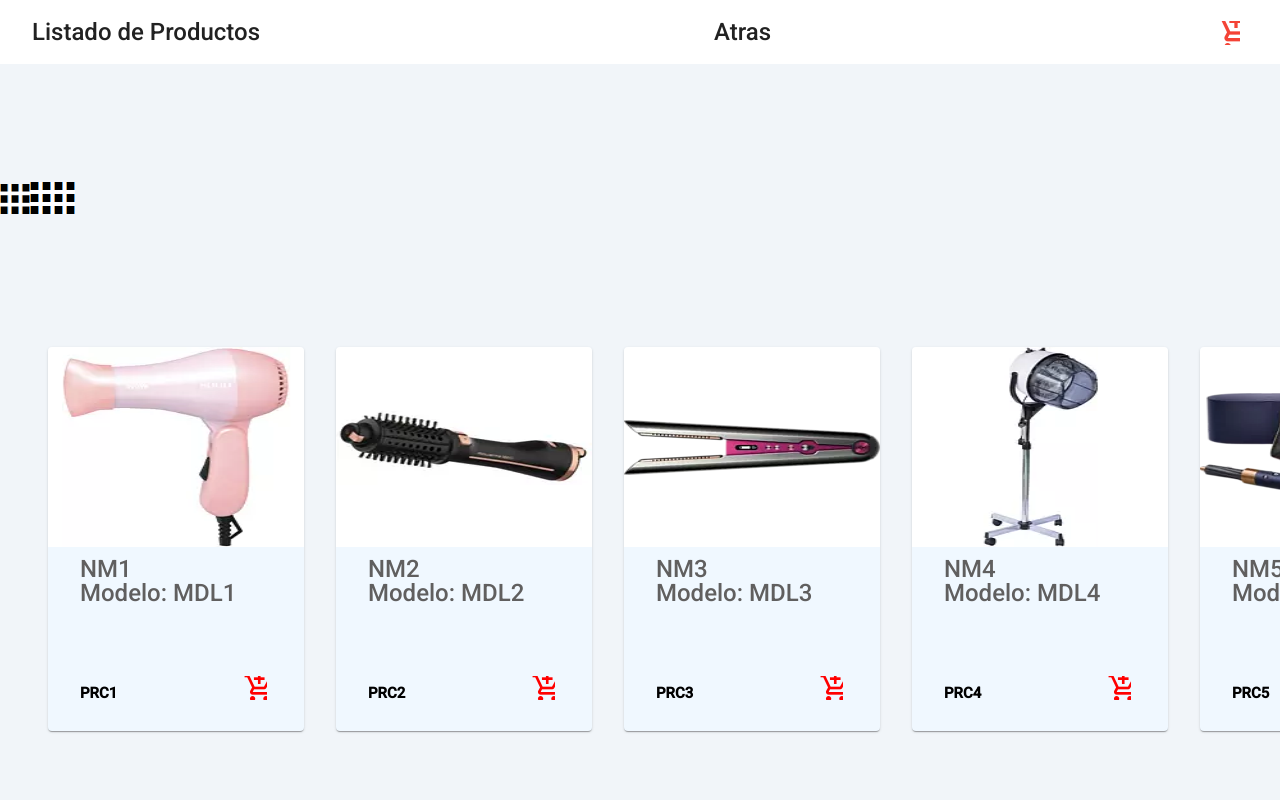
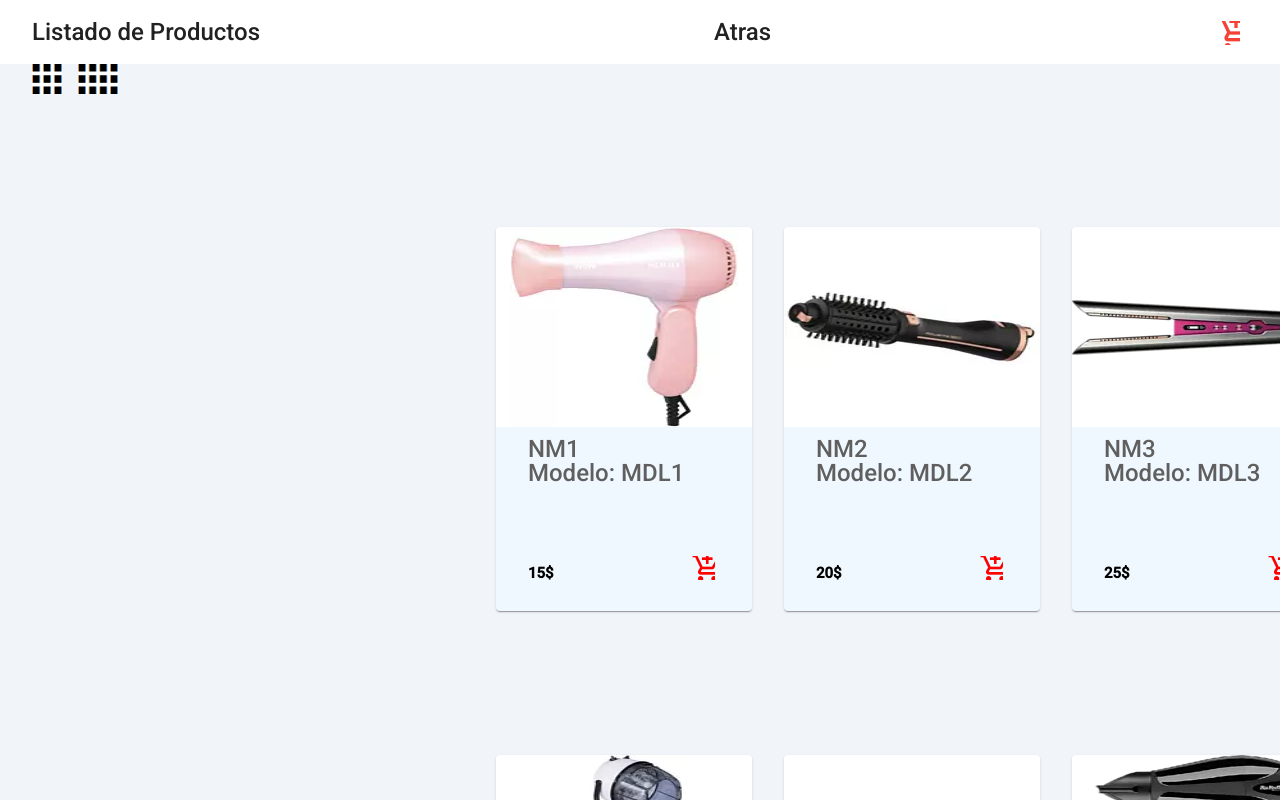
Before and after one commit to AlisaFilon/ComprasOnline, an Angular app: page /listado-productos in a window 1280 px wide. Built offline with nearby package versions, Linux system fonts and the light colour scheme.

Commit message:
db-datos.ts

```diff
--- a/src/app/home/home.component.html
+++ b/src/app/home/home.component.html
@@ -16,7 +16,7 @@
 <div class="home">
   <div class="card-home-principal-total">
     <mat-card class="card-home-principal">
-      <mat-card-title>10</mat-card-title>
+      <mat-card-title>11</mat-card-title>
       <mat-card-subtitle>Total Ventas</mat-card-subtitle>
     </mat-card>
 
--- a/src/app/home/home.component.ts
+++ b/src/app/home/home.component.ts
@@ -1,4 +1,5 @@
 import { Component, OnInit } from '@angular/core';
+
 
 @Component({
   selector: 'app-home',
@@ -7,6 +8,8 @@ import { Component, OnInit } from '@angular/core';
 })
 export class HomeComponent implements OnInit {
 
+
+
   constructor() { }
 
   ngOnInit(): void {
--- a/src/app/products/detalles-producto/detalles-producto.component.html
+++ b/src/app/products/detalles-producto/detalles-producto.component.html
@@ -2,6 +2,11 @@
 <mat-toolbar>
 
   <h1>Producto: Secador Profesional</h1>
+
+  <button mat-icon-button class="example-icon" routerLink="/home">
+    <h1>Atras</h1>
+  </button>
+
   <div class="hteme">
               <button mat-icon-button color="white" routerLink="/formulario">
                 <mat-icon>add_shopping_cart</mat-icon>
--- a/src/app/products/listado-productos/listado-productos.component.css
+++ b/src/app/products/listado-productos/listado-productos.component.css
@@ -18,22 +18,32 @@ font-size: 2.5rem;
 }
 
 
-.listdo-products {
+.listado-products {
   background-color: #F1F5F9;
-  height: 100vh;
+
   display: flex;
   justify-content: center;
   display: flex;
   flex-flow: column wrap;
 
 }
-.list-group-item {
-  flex-direction: row;
-  display: flex;
+
+
+.listado-cards {
+margin-left: 30rem;
+height: 100%;
+width: 1100px;
+
 }
 
-.listad-products-proba {
-display: flex;
+.listado-products-grid {
+
 margin-left: 2rem;
-flex-direction: row;
 }
+.qwerty{
+float:left;
+
+}
+.grid4 {
+margin-left: 1rem;
+}
--- a/src/app/products/listado-productos/listado-productos.component.html
+++ b/src/app/products/listado-productos/listado-productos.component.html
@@ -1,4 +1,4 @@
-<body xmlns="http://www.w3.org/1999/html" xmlns="http://www.w3.org/1999/html">
+<body>
   <mat-toolbar>
        <h1>Listado de Productos</h1>
 
@@ -13,27 +13,18 @@
         </div>
   </mat-toolbar>
 
-  <!--нет изображения на карточках -->
-<!--   <div class="listdo-products">
-        <ul class="list-group">
-          <li class="list-group-item" *ngFor="let card of [0]">
-            <app-product-card *ngFor="let card of [1,2,3,4,5]"> </app-product-card>
-          </li>
-          <img  src="/assets/img/listtres.png" width="30" height="30">
-          <img  src="/assets/img/listquad.png" width="40" height="30">
+  <div class="listado-products">
+      <div class="listado-products-grid">
+        <img onclick="myFunction()" class="grid3" src="/assets/img/listtres.png" width="30" height="30">
+        <img class="grid4" src="/assets/img/listquad.png" width="40" height="30">
 
-        </ul>
-    </div>-->
-
-  <div class="listdo-products">
-      <div class="listado-products-grid">
-          <img  src="/assets/img/listtres.png" width="30" height="30">
-          <img  src="/assets/img/listquad.png">
       </div>
 
 
-   <div class="listad-products-proba" >
-      <app-product-card *ngFor="let card of cards" [card]="card"> </app-product-card>
-   </div>
+       <div class="listado-cards">
+
+              <app-product-card class="qwerty" [card]="msv" *ngFor="let msv of cards" > </app-product-card>
+
+      </div>
   </div>
 </body>
--- a/src/app/products/listado-productos/listado-productos.component.ts
+++ b/src/app/products/listado-productos/listado-productos.component.ts
@@ -9,12 +9,12 @@ export class ListadoProductosComponent implements OnInit {
 
 
 cards = [
-{img:'/assets/img/imgcards/1.png', name: 'NM1', modelo: 'MDL1', price: 'PRC1'},
-{img:'/assets/img/imgcards/2.png', name: 'NM2', modelo: 'MDL2', price: 'PRC2'},
-{img:'/assets/img/imgcards/3.png', name: 'NM3', modelo: 'MDL3', price: 'PRC3'},
-{img:'/assets/img/imgcards/4.png', name: 'NM4', modelo: 'MDL4', price: 'PRC4'},
-{img:'/assets/img/imgcards/5.png', name: 'NM5', modelo: 'MDL5', price: 'PRC5'},
-{img:'/assets/img/imgcards/6.png', name: 'NM6', modelo: 'MDL6', price: 'PRC6'}
+{img:'/assets/img/imgcards/1.png', name: 'NM1', modelo: 'MDL1', price: '15$'},
+{img:'/assets/img/imgcards/2.png', name: 'NM2', modelo: 'MDL2', price: '20$'},
+{img:'/assets/img/imgcards/3.png', name: 'NM3', modelo: 'MDL3', price: '25$'},
+{img:'/assets/img/imgcards/4.png', name: 'NM4', modelo: 'MDL4', price: '10$'},
+{img:'/assets/img/imgcards/5.png', name: 'NM5', modelo: 'MDL5', price: '8$'},
+{img:'/assets/img/imgcards/6.png', name: 'NM6', modelo: 'MDL6', price: '35$'}
 
 
 ]
--- a/src/app/ventas/listado-ventas/listado-ventas.component.html
+++ b/src/app/ventas/listado-ventas/listado-ventas.component.html
@@ -6,7 +6,7 @@
     <h1>Atras</h1>
   </button>
 
-  <button mat-icon-button color="warn">
+  <button mat-icon-button color="warn" routerLink="/formulario">
     <mat-icon>add_shopping_cart</mat-icon>
   </button>
 </mat-toolbar>
--- a/src/app/ventas/listado-ventas/listado-ventas.component.ts
+++ b/src/app/ventas/listado-ventas/listado-ventas.component.ts
@@ -20,7 +20,7 @@ export class DialogElementsExampleDialog {} */
 export interface PeriodicElement {
   ventas: string;
   descripcion: string;
-  fecha: string;
+  fecha: any;
 }
 
 const Ventas: PeriodicElement[] = [
@@ -34,7 +34,15 @@ const Ventas: PeriodicElement[] = [
   {ventas: 'VNT8', descripcion: 'DSC8', fecha: '08/01/2021'},
   {ventas: 'VNT9', descripcion: 'DSC9', fecha: '09/01/2021'},
   {ventas: 'VNT10',descripcion: 'DSC10', fecha: '10/01/2021'}
+
 ]
+
+function totalVentas(){
+return Ventas.length;
+};
+console.log (totalVentas());
+
+
 
 
 @Component({
```
Also changed, not shown: src/app/db_datos.ts (added, +41 -0 lines).
